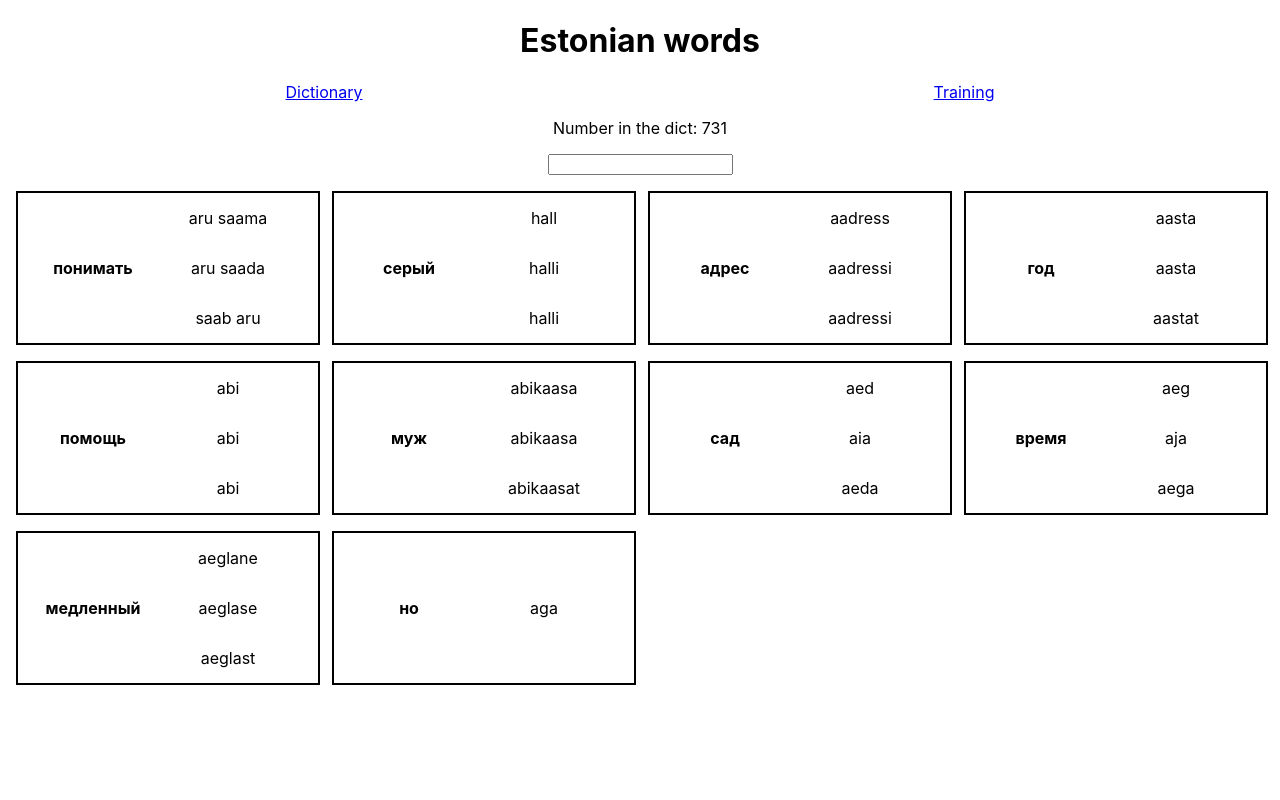
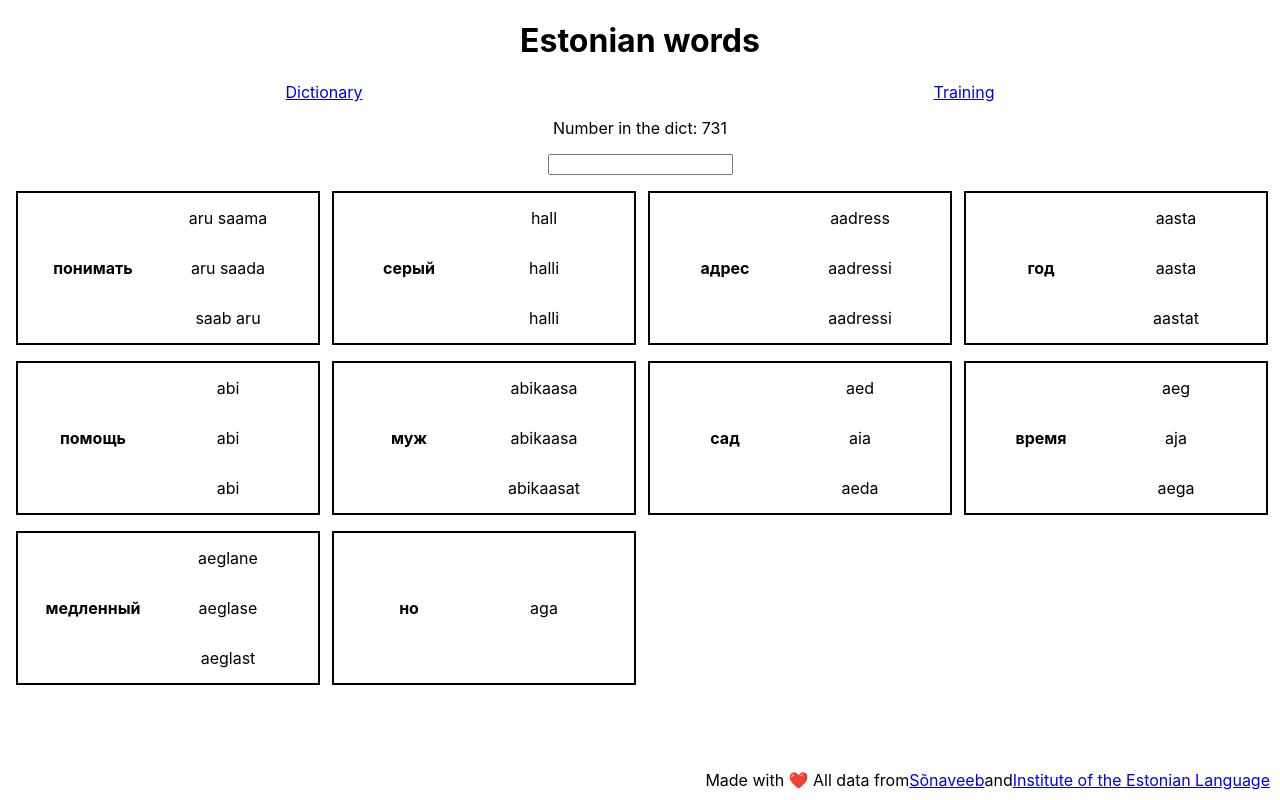
Before and after one commit to dmitrybirin/estonian-words, a React (Vite) app: page / in a window 1280 px wide. Built offline with nearby package versions, Linux system fonts and the light colour scheme.

Commit message:
added footer

```diff
--- a/src/App.tsx
+++ b/src/App.tsx
@@ -7,6 +7,12 @@ import { Dictionary } from './Dictionary';
 import { Training } from './Training';
 import { VariantsGame } from './Training/VariantsGame';
 
+const MainContainer = styled.div`
+	display: grid;
+	height: 100vh;
+	grid-template-rows: auto 1fr auto;
+`;
+
 const Header = () => {
 	return (
 		<CenteredContainer>
@@ -15,14 +21,38 @@ const Header = () => {
 	);
 };
 
+const FooterContainer = styled(CenteredContainer)`
+	padding: 10px;
+	justify-content: flex-end;
+`;
+
+const Footer = () => {
+	return (
+		<FooterContainer>
+			Made with ❤️ All data from{' '}
+			<a href="https://sonaveeb.ee/" target="_blank">
+				Sõnaveeb
+			</a>{' '}
+			and
+			<a href="https://www.eki.ee/EN/">Institute of the Estonian Language</a>
+		</FooterContainer>
+	);
+};
+
+const Content = styled.div`
+	flex: 1;
+`;
+
 const Links = styled(CenteredContainer)`
 	justify-content: space-around;
 `;
 
 export function App() {
 	return (
+		<MainContainer>
 			<Router>
 				<Header />
+				<Content>
 					<Links>
 						<Link to="/dictionary">Dictionary</Link>
 						<Link to="/training">Training</Link>
@@ -32,6 +62,9 @@ export function App() {
 					<Route path="/dictionary" exact component={Dictionary} />
 					<Route path="/training" exact component={Training} />
 					<Route path="/training/variants/:level" exact component={VariantsGame} />
+				</Content>
+				<Footer />
 			</Router>
+		</MainContainer>
 	);
 }
```
Lines whose indentation alone changed are shown as unchanged.
